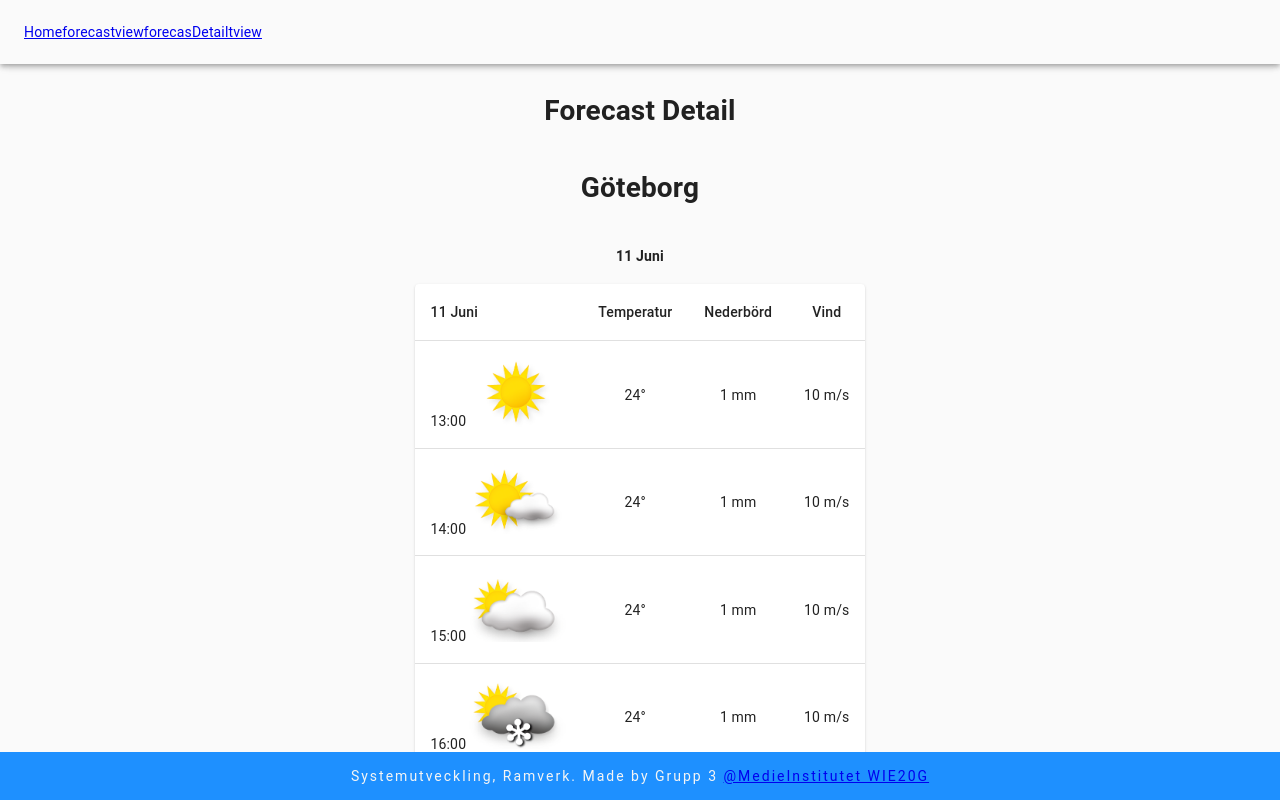
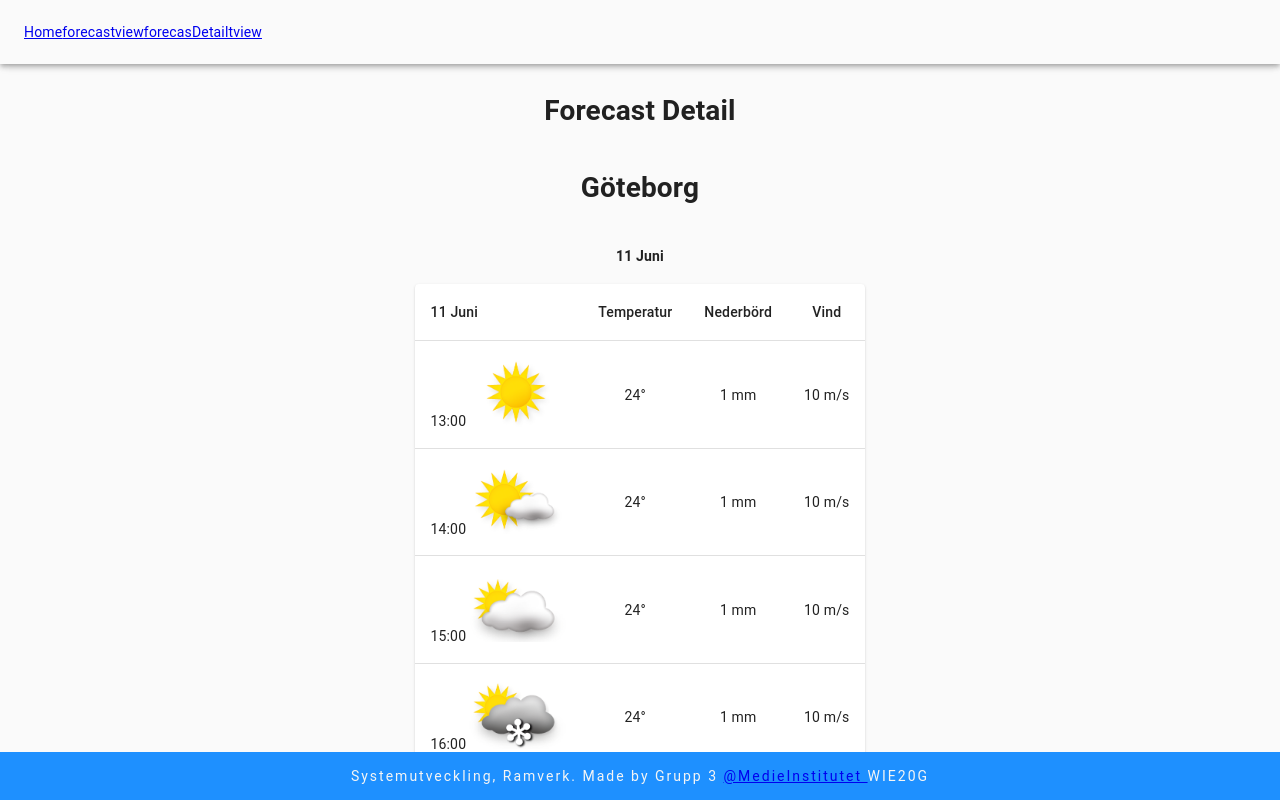
Before and after one commit to FredrikLjungqvist/Weather, a React (Create React App) app: page /forecastdetail in a window 1280 px wide. Built offline with nearby package versions, Linux system fonts and the light colour scheme.

Commit message:
footerfix

```diff
--- a/src/components/Footer.tsx
+++ b/src/components/Footer.tsx
@@ -73,7 +73,7 @@ const Footer = () => {
   return(
         <div style = {styles}>
 
-            <p>Systemutveckling, Ramverk. Made by Grupp 3 <a href="https://medieinstitutet.se/">@MedieInstitutet WIE20G</a></p>
+            <p>Systemutveckling, Ramverk. Made by Grupp 3 <a href="https://medieinstitutet.se/">@MedieInstitutet </a>WIE20G</p>
 
       </div>
     )
```
